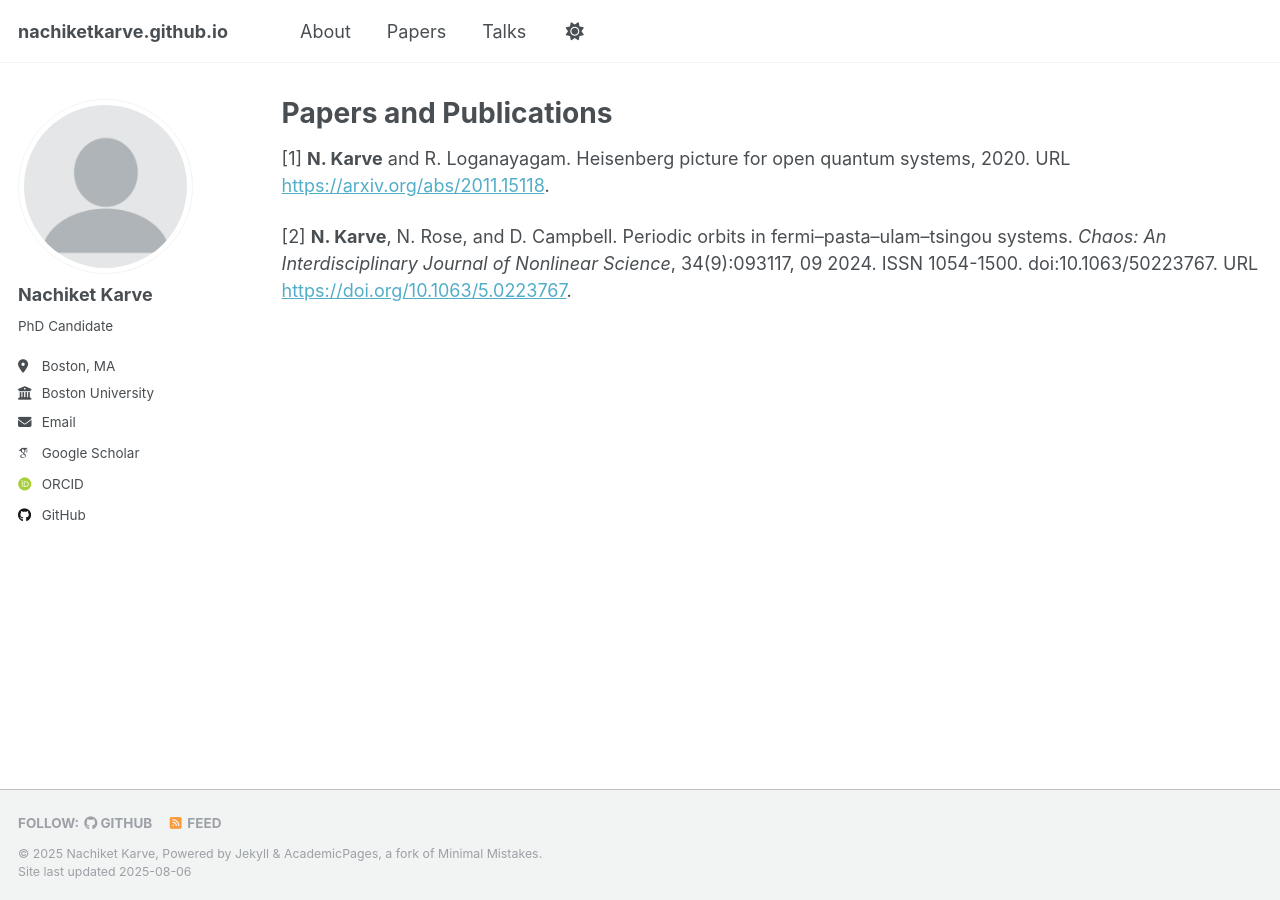
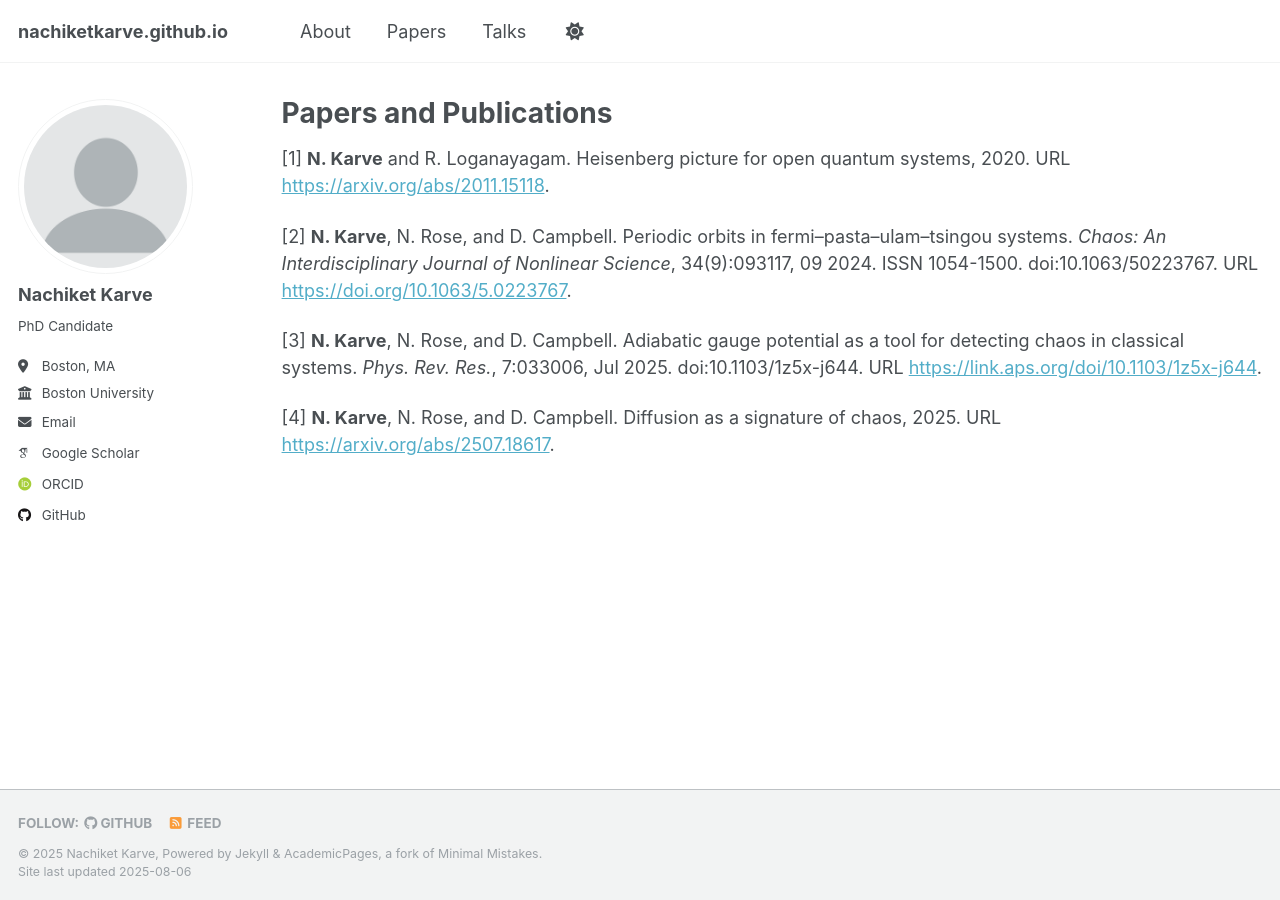
Before and after one commit to nachiketkarve/nachiketkarve.github.io, a Jekyll site: the page built from _pages/publications.md, in a window 1280 px wide. Built offline with Jekyll 4.4.1, drawn with Linux system fonts in a browser that asks for light colours; some web fonts are replaced.

Commit message:
Initial Commit

```diff
--- a/_pages/publications.md
+++ b/_pages/publications.md
@@ -9,3 +9,7 @@ author_profile: true
 [1] **N. Karve** and R. Loganayagam. Heisenberg picture for open quantum systems, 2020. URL [https://arxiv.org/abs/2011.15118](https://arxiv.org/abs/2011.15118).
 
 [2] **N. Karve**, N. Rose, and D. Campbell. Periodic orbits in fermi–pasta–ulam–tsingou systems. *Chaos: An Interdisciplinary Journal of Nonlinear Science*, 34(9):093117, 09 2024. ISSN 1054-1500. doi:10.1063/50223767. URL [https://doi.org/10.1063/5.0223767](https://doi.org/10.1063/5.0223767).
+
+[3] **N. Karve**, N. Rose, and D. Campbell. Adiabatic gauge potential as a tool for detecting chaos in classical systems. *Phys. Rev. Res.*, 7:033006, Jul 2025. doi:10.1103/1z5x-j644. URL [https://link.aps.org/doi/10.1103/1z5x-j644](https://link.aps.org/doi/10.1103/1z5x-j644).
+
+[4] **N. Karve**, N. Rose, and D. Campbell. Diffusion as a signature of chaos, 2025. URL [https://arxiv.org/abs/2507.18617](https://arxiv.org/abs/2507.18617).
```
